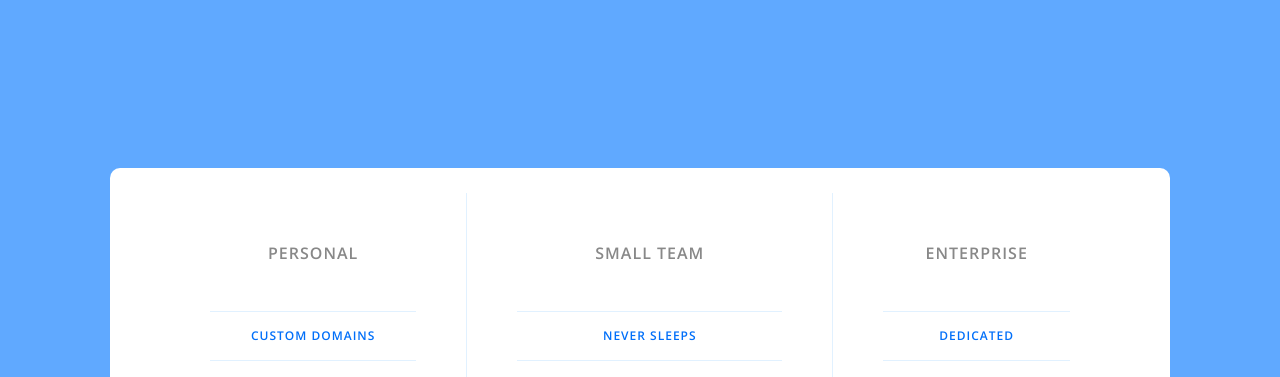
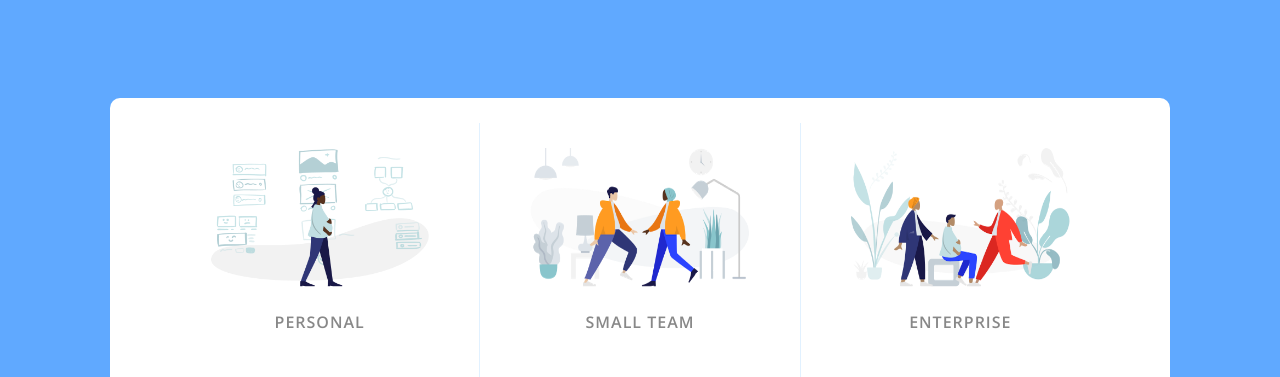
Before and after one commit to aakash-02-02/Pricing-Panels, a plain HTML site: page index.html in a window 1280 px wide. Shown: the top 377 px of the page. Drawn offline with nearby package versions, Linux system fonts and the light colour scheme.

Commit message:
Update index.html

```diff
--- a/index.html
+++ b/index.html
@@ -14,7 +14,7 @@
     <div class="panel pricing-plan">
 
         <div class="pricing-plan">
-            <img src="icons/icon1.png" alt="" class="pricing-img">
+            <img src="icon1.png" alt="" class="pricing-img">
             <h2 class="pricing-header">Personal</h2>
             <ul class="pricing-features">
                 <li class="pricing-features-item">Custom domains</li>
@@ -25,7 +25,7 @@
         </div>
 
         <div class="pricing-plan">
-            <img src="icons/icon2.png" alt="" class="pricing-img">
+            <img src="icon2.png" alt="" class="pricing-img">
             <h2 class="pricing-header">Small team</h2>
             <ul class="pricing-features">
                 <li class="pricing-features-item">Never sleeps</li>
@@ -36,7 +36,7 @@
         </div>
 
         <div class="pricing-plan">
-            <img src="icons/icon3.png" alt="" class="pricing-img">
+            <img src="icon3.png" alt="" class="pricing-img">
             <h2 class="pricing-header">Enterprise</h2>
             <ul class="pricing-features">
                 <li class="pricing-features-item">Dedicated</li>
```
